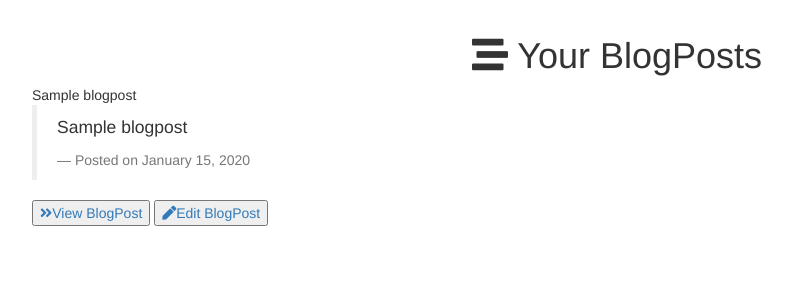
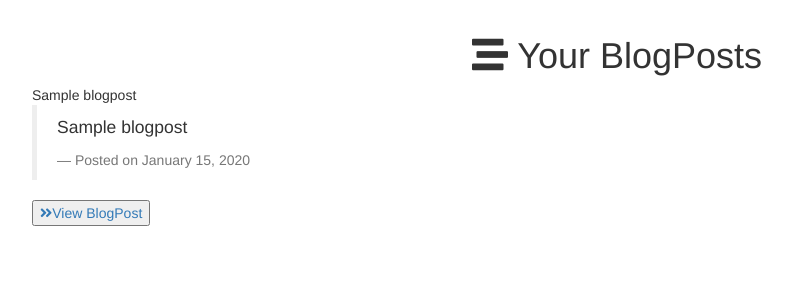
Before and after one commit to casio-ka/DailyBlog, a Flask app: template app/templates/profile/profile.html in a window 1280 px wide. Shown: the part 469-769 px from the top of the page, without its empty margins (23-815 px from the left). Run offline with Flask 2, Linux system fonts and the light colour scheme; tables that the repository leaves empty hold one stand-in row (values such as "Sample post"); the template is opened without the code that fills it: values that come from a table or form of the project are taken from there, most other values are stand-ins (such as "Sample title", 1, 10 or a date in 2020); grey boxes marked "Sample" are stand-in pictures; some libraries are stand-ins or nearby versions.

Commit message:
Update profile.html
Fixed Edit blogpost button

```diff
--- a/app/templates/profile/profile.html
+++ b/app/templates/profile/profile.html
@@ -65,7 +65,9 @@
         <footer class="blockquote-footer">Posted on {{ blogpost.dateposted.strftime('%B %d, %Y') }}</footer>
         </blockquote>
         <a href="{{url_for('main.view_blogpost', blogpost_id=blogpost.id)}}"><button class="mt-2"><i class="fas fa-angle-double-right"></i>View BlogPost</button></a>
-        <a action="{{url_for('main.edit_blogpost',id=blogpost.id)}}"><button class="mt-2"><i class="fas fa-pen"></i></i>Edit BlogPost</button></a>
+        {% if current_user.is_authenticated %}
+        <a href="{{url_for('main.update_blogpost',blogpost_id=blogpost.id)}}"><button class="mt-2"><i class="fas fa-pen"></i></i>Edit BlogPost</button></a>
+        {% endif %}
     </div>
     </div>
     {% endfor %}
```
